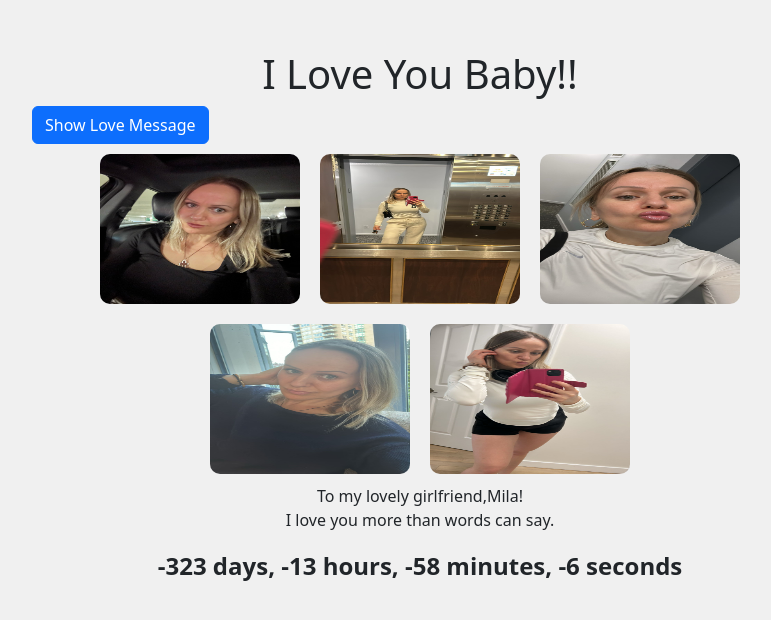
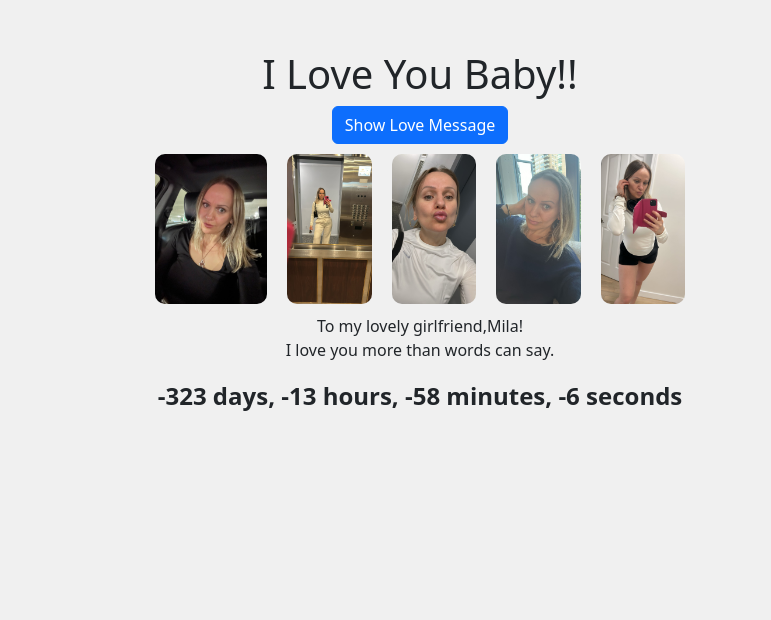
Before and after one commit to mesmerizingmila/I-Love-You-Baby-, a plain HTML site: page index.html in a window 1280 px wide. Shown: the whole page, without its empty margins (220-991 px from the left). Drawn offline with nearby package versions, Linux system fonts and the light colour scheme.

Commit message:
Update index.html

```diff
--- a/index.html
+++ b/index.html
@@ -12,6 +12,7 @@
         .container {
             max-width: 800px;
             margin-top: 50px;
+
         }
         .photo-gallery {
             display: flex;
@@ -19,7 +20,7 @@
             justify-content: center;
         }
         .photo-gallery img {
-            width: 200px;
+            width: fit-content;
             height: 150px;
             margin: 10px;
             border-radius: 10px;
@@ -33,9 +34,11 @@
 <body>
     <div class="container">
         <h1 class="text-center">I Love You Baby!!</h1>
+       <center>
         <button type="button" class="btn btn-primary" data-bs-toggle="modal" data-bs-target="#loveMessageModal">
             Show Love Message
         </button>
+       </center>
         <div class="modal fade" id="loveMessageModal" tabindex="-1" aria-labelledby="loveMessageModalLabel" aria-hidden="true">
             <div class="modal-dialog">
                 <div class="modal-content">
```
